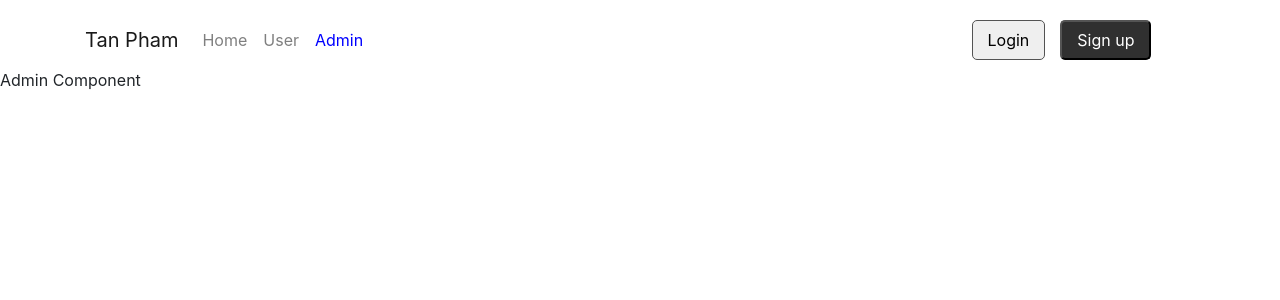
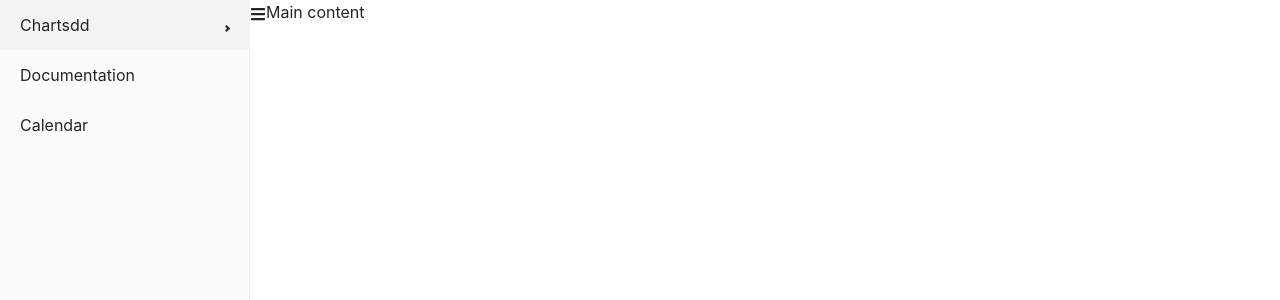
Before and after one commit to TanPham2808/ReactJS_Learning, a React (Create React App) app: page /admins in a window 1280 px wide. Shown: the top 300 px of the page. Built offline with nearby package versions, Linux system fonts and the light colour scheme.

Commit message:
Video #54: Làm SlideBar cho Admin

```diff
--- a/src/component/Admin/Admin.js
+++ b/src/component/Admin/Admin.js
@@ -1,6 +1,21 @@
+import SideBar from "./SideBar";
+import './Admin.scss';
+import { FaBars } from 'react-icons/fa';
+import { useState } from "react";
+
 const Admin = (props) => {
+    const [collapsed, setCollapsed] = useState(false);
+
     return (
-        <div>Admin Component</div>
+        <div className="admin-container">
+            <div className="admin-sidebar">
+                <SideBar collapsed={collapsed} />
+            </div>
+            <div className="admin-content">
+                <FaBars onClick={() => { setCollapsed(!collapsed) }} />
+                Main content
+            </div>
+        </div>
     )
 }
 
--- /dev/null
+++ b/src/component/Admin/Admin.scss
@@ -0,0 +1,10 @@
+.admin-container{
+    display: flex; // Xếp những thằng con thành hàng ngang
+    .admin-sidebar{
+        .ps-menu-root{
+            &.css-vj11vy{
+                height: 100vh !important;
+            }
+        }
+    }
+}
--- /dev/null
+++ b/src/component/Admin/SideBar.js
@@ -0,0 +1,20 @@
+import { Sidebar, Menu, MenuItem, SubMenu } from 'react-pro-sidebar';
+
+const SideBar = ({ collapsed }) => {
+    return (
+        <>
+            <Sidebar collapsed={collapsed}>
+                <Menu>
+                    <SubMenu label="Chartsdd">
+                        <MenuItem> Pie charts </MenuItem>
+                        <MenuItem> Line charts </MenuItem>
+                    </SubMenu>
+                    <MenuItem> Documentation </MenuItem>
+                    <MenuItem> Calendar </MenuItem>
+                </Menu>
+            </Sidebar >
+        </>
+    )
+}
+
+export default SideBar;
--- a/src/index.js
+++ b/src/index.js
@@ -22,8 +22,8 @@ root.render(
         <Route path="/" element={<App />}>
           <Route index element={<HomePage />} />
           <Route path="users" element={<User />} />
-          <Route path="admins" element={<Admin />} />
         </Route>
+        <Route path="admins" element={<Admin />} />
       </Routes>
     </BrowserRouter>
     {/* </React.StrictMode> */}
```
Also changed, not shown: package.json (+5 -3 lines).
